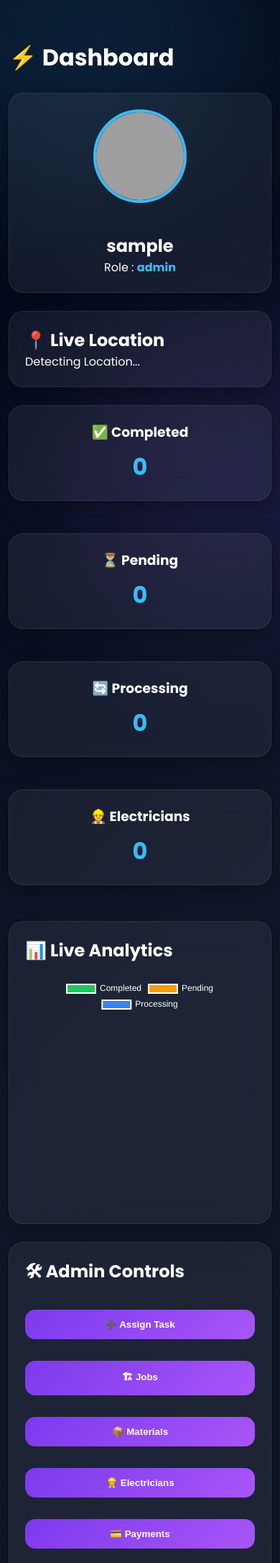
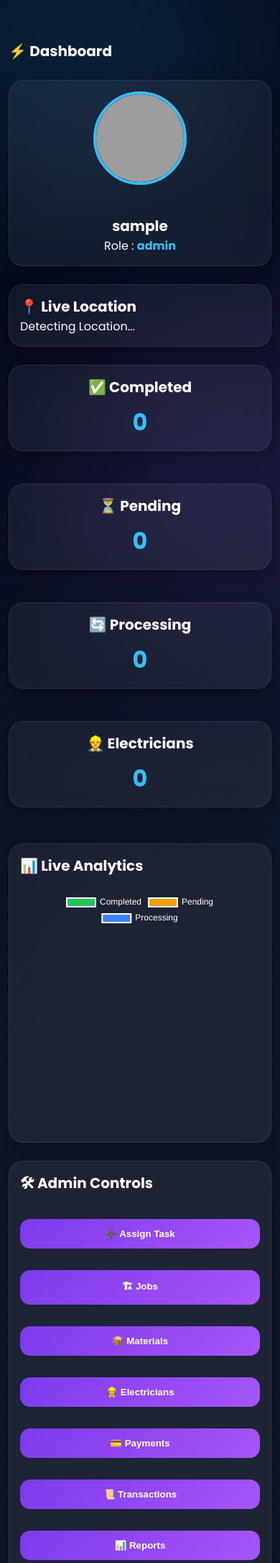
Before and after one commit to harshahiremath591-n/Electritionfinalweb, a Flask app: page /dashboard in a window 390 px wide. Shown: the part 84-2256 px from the top of the page at 72% size. Run offline with Flask 3, Linux system fonts and the light colour scheme; the visitor is signed in with stand-in values (Sample User, id 1); data that the repository does not hold is empty; parts of the project's set-up code (start-up, migrations or seed data) failed here and were passed over; some libraries are stand-ins or nearby versions; grey boxes are pictures that could not be loaded.

Commit message:
Mobile and material usage fix

```diff
--- a/app.py
+++ b/app.py
@@ -1188,54 +1188,76 @@
 
     if request.method == 'POST':
 
-        electrician_id = request.form.get(
-            'electrician_id'
-        )
+        try:
 
-        material_id = request.form.get(
-            'material_id'
-        )
+            electrician_id = request.form.get(
+                'electrician_id'
+            )
 
-        used_quantity = int(
-            request.form.get('used_quantity')
-        )
+            material_id = request.form.get(
+                'material_id'
+            )
 
-        material = db.session.get(
-            Material,
-            material_id
-        )
+            used_quantity = request.form.get(
+                'used_quantity'
+            )
 
-        # CHECK STOCK
+            if not electrician_id or not material_id or not used_quantity:
 
-        if used_quantity > material.quantity:
+                flash("⚠️ All Fields Required")
 
-            flash("❌ Not Enough Stock")
+                return redirect('/material_usage')
 
-            return redirect('/material_usage')
+            used_quantity = int(used_quantity)
 
-        # SAVE USAGE
+            material = db.session.get(
+                Material,
+                int(material_id)
+            )
 
-        usage = MaterialUsage(
+            if not material:
 
-            electrician_id=electrician_id,
+                flash("❌ Material Not Found")
 
-            material_id=material_id,
+                return redirect('/material_usage')
 
-            used_quantity=used_quantity
+            if used_quantity <= 0:
 
-        )
+                flash("❌ Invalid Quantity")
 
-        # AUTO REDUCE STOCK
+                return redirect('/material_usage')
 
-        material.quantity -= used_quantity
+            if used_quantity > material.quantity:
 
-        db.session.add(usage)
+                flash("❌ Not Enough Stock")
 
-        db.session.commit()
+                return redirect('/material_usage')
 
-        flash("✅ Material Usage Saved")
+            usage = MaterialUsage(
 
-        return redirect('/material_usage')
+                electrician_id=int(electrician_id),
+
+                material_id=int(material_id),
+
+                used_quantity=used_quantity
+
+            )
+
+            material.quantity -= used_quantity
+
+            db.session.add(usage)
+
+            db.session.commit()
+
+            flash("✅ Usage Saved Successfully")
+
+        except Exception as e:
+
+            db.session.rollback()
+
+            print("MATERIAL USAGE ERROR:", e)
+
+            flash("❌ Internal Server Error")
 
     usages = MaterialUsage.query.order_by(
         MaterialUsage.id.desc()
--- a/render.yaml
+++ b/render.yaml
@@ -3,4 +3,4 @@
     name: electrician-system
     env: python
     buildCommand: pip install -r requirements.txt
-    startCommand: gunicorn app:app --workers 1 --threads 2
+    startCommand: gunicorn -k eventlet -w 1 app:app
--- a/static/style.css
+++ b/static/style.css
@@ -622,3 +622,63 @@
     transform:translateY(-5px);
     box-shadow:0 10px 30px rgba(56,189,248,0.4);
 }
+
+*{
+    box-sizing:border-box;
+}
+
+html,body{
+    overflow-x:hidden;
+    width:100%;
+}
+
+img{
+    max-width:100%;
+}
+
+table{
+    width:100%;
+    overflow-x:auto;
+    display:block;
+}
+
+.grid{
+    display:grid;
+    grid-template-columns:repeat(auto-fit,minmax(250px,1fr));
+    gap:20px;
+}
+
+.card{
+    width:100%;
+    overflow:hidden;
+}
+
+button{
+    width:100%;
+    margin-top:10px;
+}
+
+input,
+select{
+    width:100%;
+}
+
+canvas{
+    max-width:100%;
+}
+
+@media(max-width:768px){
+
+    h1,h2,h3{
+        font-size:20px;
+    }
+
+    .grid{
+        grid-template-columns:1fr;
+    }
+
+    .card{
+        padding:15px;
+    }
+
+}
```
